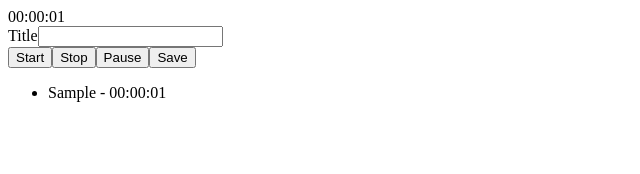
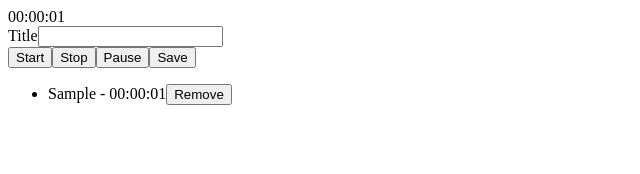
Before and after one commit to tolgakrkmz/react-timer, a React (Create React App) app: page / in a window 1280 px wide. Both pictures are taken after typing "Sample" into the empty fields and a click on the button "Save". Shown: the top 174 px of the page, without its empty margins (0-640 px from the left). Built offline with nearby package versions, Linux system fonts and the light colour scheme.

Commit message:
#4 Add 'Remove' button in list item with which you can delete  list item.

```diff
--- a/src/components/Timer.js
+++ b/src/components/Timer.js
@@ -5,19 +5,18 @@ class Timer extends Component {
     state = {
         seconds: 1,
         intervalId: 0,
+        listId: 0,
         list: [],
         title: ''
     };
 
     startAction = () => {
         const newIntervalId = setInterval(() => {
-            // Make Counter
             this.setState({
                 seconds: this.state.seconds + 1,
             });
         }, 1000);
 
-        // Replace old IntervalID with new.
         this.setState({
             intervalId: newIntervalId,
         });
@@ -47,11 +46,11 @@ class Timer extends Component {
         title: value,
     })
 
-
     handleSaveClick = (e) => {
         e.preventDefault();
 
         const listItem = {
+            id: this.state.listId,
             title: this.state.title,
             time: this.state.seconds,
         }
@@ -59,8 +58,17 @@ class Timer extends Component {
         this.setState({
             list: [...this.state.list, listItem],
             title: '',
+            listId: this.state.listId + 1,
         });
     };
+
+    removeList = (id) => {
+        const newList = this.state.list.filter((listItem) => listItem.id !== id);
+
+        this.setState({
+            list: newList,
+        })
+    }
 
     render() {
         const list = this.state.list;
@@ -82,7 +90,11 @@ class Timer extends Component {
 
                 <ul>
                     {
-                        list.map((listItem, key) => <li {...{ key }}>{listItem.title} - {formatHours(listItem.time)}</li>)
+                        list.map((listItem, index) =>
+                            <li key={index}>
+                                {listItem.title} - {formatHours(listItem.time)}
+                                <button type="button" onClick={() => this.removeList(listItem.id)}>Remove</button>
+                            </li>)
                     }
                 </ul>
             </>
```
